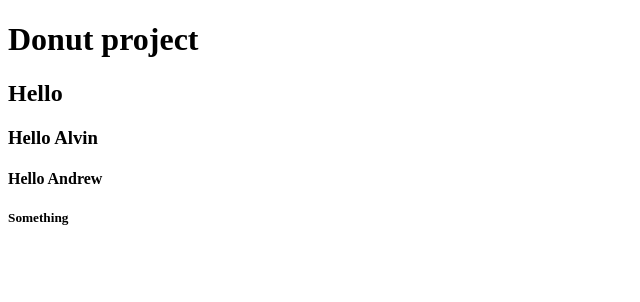
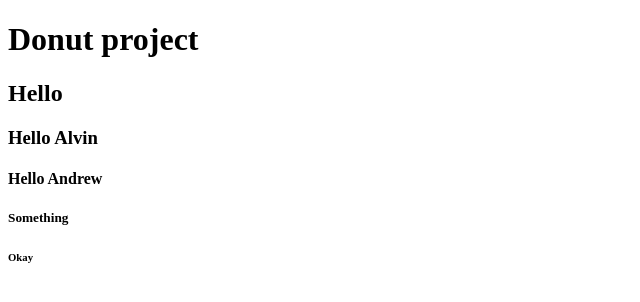
Before and after one commit to anava4/donut, a plain HTML site: page index.html in a window 1280 px wide. Shown: the full height of the page, 0-640 px from the left. Drawn offline with Linux system fonts and the light colour scheme.

Commit message:
Added an h6

```diff
--- a/index.html
+++ b/index.html
@@ -10,5 +10,6 @@
     <h3>Hello Alvin</h3>
     <h4>Hello Andrew</h4>
     <h5>Something</h5>
+    <h6>Okay</h6>
 </body>
 </html>
```
